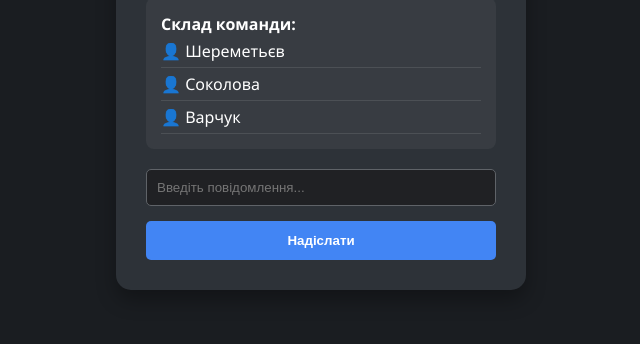
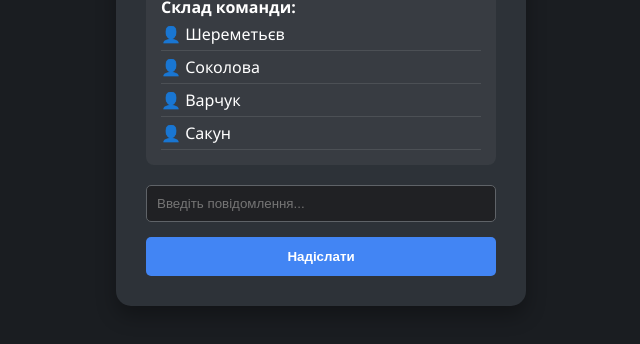
Before and after one commit to Dimon4ick68/cloud-lab-5, a plain HTML site: page index.html in a window 1280 px wide. Shown: the part 322-666 px from the top of the page, without its empty margins (319-959 px from the left). Drawn offline with Linux system fonts and the light colour scheme.

Commit message:
Add new user 'Сакун' to the list

```diff
--- a/index.html
+++ b/index.html
@@ -26,6 +26,7 @@
                 <li>👤 Шереметьєв</li>
                 <li>👤 Соколова</li>
                 <li>👤 Варчук</li>
+                <li>👤 Сакун</li>
             </ul>
         </div>
         <input type="text" id="task" placeholder="Введіть повідомлення...">
```
